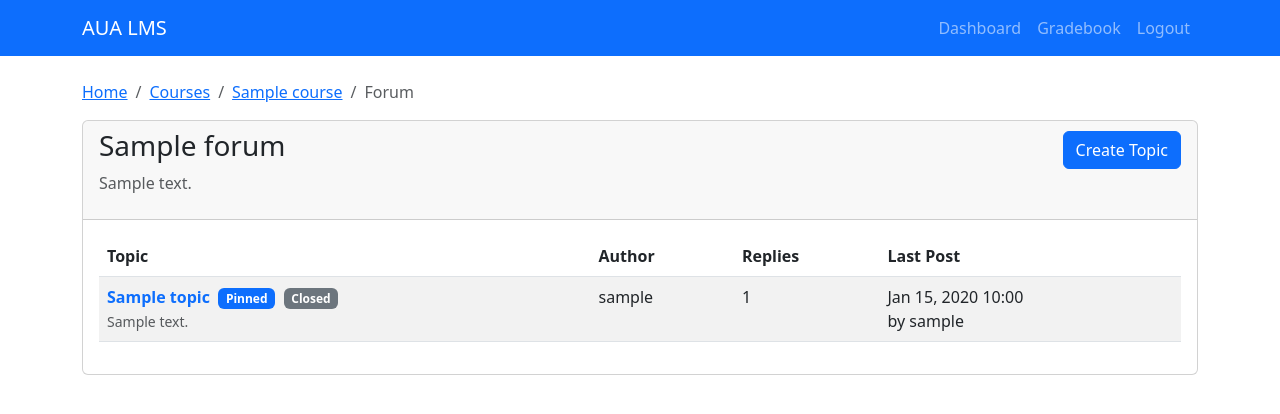
After one commit to AL-ANWARTECH/AUA_lms, a Django app: page /forum/1/ in a window 1280 px wide. The commit adds this page. Shown: the top 414 px of the page. Run offline with Django 5.2, Linux system fonts and the light colour scheme; a user stored in the database is signed in; tables that the repository leaves empty hold one stand-in row (values such as "Sample post").

Commit message:
feat(forum): implement discussion forum system for courses

```diff
--- a/core/urls.py
+++ b/core/urls.py
@@ -31,4 +31,8 @@ urlpatterns = [
     path('gradebook/student/', views.student_gradebook, name='student_gradebook'),
     path('gradebook/instructor/<int:course_pk>/', views.instructor_gradebook, name='instructor_gradebook'),
     path('grade/<int:enrollment_pk>/<str:grade_type>/<int:item_pk>/', views.record_grade, name='record_grade'),
+    path('forum/<int:course_pk>/', views.course_forum, name='course_forum'),
+    path('forum/<int:forum_pk>/topic/create/', views.create_topic, name='create_topic'),
+    path('topic/<int:topic_pk>/', views.topic_detail, name='topic_detail'),
+    path('topic/<int:topic_pk>/post/create/', views.create_post, name='create_post'),
 ]
--- a/core/views.py
+++ b/core/views.py
@@ -7,7 +7,7 @@ from django.urls import reverse_lazy
 from django.db.models import Q
 from django.shortcuts import redirect
 from .forms import CustomUserCreationForm
-from .models import Course, Category, Module, Enrollment, Lesson, Quiz, Question, AnswerOption, QuizAttempt, QuizAnswer, Assignment, Submission, Grade, CourseGrade
+from .models import Course, Category, Module, Enrollment, Lesson, Quiz, Question, AnswerOption, QuizAttempt, QuizAnswer, Assignment, Submission, Grade, CourseGrade, Forum, Topic, Post, TopicTag
 
 class CustomLoginView(LoginView):
     template_name = 'core/login.html'
@@ -161,6 +161,8 @@ def create_course(request):
         form = CourseForm(request.POST, request.FILES, user=request.user)
         if form.is_valid():
             course = form.save()
+            # Create forum for the course automatically
+            Forum.objects.create(course=course)
             return redirect('course_detail', pk=course.pk)
     else:
         from .course_forms import CourseForm
@@ -762,6 +764,144 @@ def record_grade(request, enrollment_pk, grade_type, item_pk):
     redirect_url = request.POST.get('redirect_url', 'dashboard')
     return redirect(redirect_url)
 
+@login_required
+def course_forum(request, course_pk):
+    """Show course forum with topics"""
+    course = get_object_or_404(Course, pk=course_pk)
+
+    # Check if user is enrolled in the course
+    is_enrolled = False
+    if request.user.is_authenticated and request.user.role == 'student':
+        is_enrolled = Enrollment.objects.filter(student=request.user, course=course).exists()
+
+    # Check if user is the instructor
+    is_instructor = (request.user.role == 'instructor' and course.instructor == request.user)
+
+    # Only enrolled students and instructors can access the forum
+    if not (is_enrolled or is_instructor):
+        messages.error(request, "You must be enrolled in the course to access the forum.")
+        return redirect('course_detail', pk=course.pk)
+
+    # Get forum for this course
+    forum, created = Forum.objects.get_or_create(course=course)
+
+    # Get topics for this forum
+    topics = forum.topics.all().prefetch_related('author', 'posts')
+
+    context = {
+        'course': course,
+        'forum': forum,
+        'topics': topics
+    }
+    return render(request, 'core/course_forum.html', context)
+
+@login_required
+def create_topic(request, forum_pk):
+    """Create a new topic in a forum"""
+    forum = get_object_or_404(Forum, pk=forum_pk)
+    course = forum.course
+
+    # Check if user is enrolled in the course
+    is_enrolled = False
+    if request.user.role == 'student':
+        is_enrolled = Enrollment.objects.filter(student=request.user, course=course).exists()
+
+    # Check if user is the instructor
+    is_instructor = (request.user.role == 'instructor' and course.instructor == request.user)
+
+    # Only enrolled students and instructors can create topics
+    if not (is_enrolled or is_instructor):
+        messages.error(request, "You must be enrolled in the course to create topics.")
+        return redirect('course_forum', course_pk=course.pk)
+
+    if request.method == 'POST':
+        title = request.POST.get('title', '').strip()
+        content = request.POST.get('content', '').strip()
+
+        if title and content:
+            topic = Topic.objects.create(
+                forum=forum,
+                title=title,
+                content=content,
+                author=request.user
+            )
+            messages.success(request, f'Topic "{topic.title}" created successfully!')
+            return redirect('topic_detail', topic_pk=topic.pk)
+        else:
+            messages.error(request, "Please fill in both title and content.")
+
+    context = {
+        'forum': forum,
+        'course': course
+    }
+    return render(request, 'core/create_topic.html', context)
+
+@login_required
+def topic_detail(request, topic_pk):
+    """Show topic with all its posts"""
+    topic = get_object_or_404(Topic, pk=topic_pk)
+    forum = topic.forum
+    course = forum.course
+
+    # Check if user is enrolled in the course
+    is_enrolled = False
+    if request.user.role == 'student':
+        is_enrolled = Enrollment.objects.filter(student=request.user, course=course).exists()
+
+    # Check if user is the instructor
+    is_instructor = (request.user.role == 'instructor' and course.instructor == request.user)
+
+    # Only enrolled students and instructors can access the topic
+    if not (is_enrolled or is_instructor):
+        messages.error(request, "You must be enrolled in the course to access this topic.")
+        return redirect('course_forum', course_pk=course.pk)
+
+    posts = topic.posts.all().prefetch_related('author')
+
+    context = {
+        'topic': topic,
+        'forum': forum,
+        'course': course,
+        'posts': posts
+    }
+    return render(request, 'core/topic_detail.html', context)
+
+@login_required
+def create_post(request, topic_pk):
+    """Create a new post in a topic"""
+    topic = get_object_or_404(Topic, pk=topic_pk)
+    forum = topic.forum
+    course = forum.course
+
+    # Check if user is enrolled in the course
+    is_enrolled = False
+    if request.user.role == 'student':
+        is_enrolled = Enrollment.objects.filter(student=request.user, course=course).exists()
+
+    # Check if user is the instructor
+    is_instructor = (request.user.role == 'instructor' and course.instructor == request.user)
+
+    # Only enrolled students and instructors can create posts
+    if not (is_enrolled or is_instructor):
+        messages.error(request, "You must be enrolled in the course to create posts.")
+        return redirect('topic_detail', topic_pk=topic.pk)
+
+    if request.method == 'POST':
+        content = request.POST.get('content', '').strip()
+
+        if content:
+            post = Post.objects.create(
+                topic=topic,
+                content=content,
+                author=request.user
+            )
+            messages.success(request, "Post created successfully!")
+            return redirect('topic_detail', topic_pk=topic.pk)
+        else:
+            messages.error(request, "Please enter content for your post.")
+
+    return redirect('topic_detail', topic_pk=topic.pk)
+
 def logout_view(request):
     """Custom logout view"""
     from django.contrib.auth import logout
--- /dev/null
+++ b/templates/core/course_forum.html
@@ -0,0 +1,79 @@
+{% extends 'base.html' %}
+
+{% block title %}{{ course.title }} - Forum - AUA LMS{% endblock %}
+
+{% block content %}
+<div class="row">
+    <div class="col-12">
+        <nav aria-label="breadcrumb">
+            <ol class="breadcrumb">
+                <li class="breadcrumb-item"><a href="{% url 'home' %}">Home</a></li>
+                <li class="breadcrumb-item"><a href="{% url 'course_list' %}">Courses</a></li>
+                <li class="breadcrumb-item"><a href="{% url 'course_detail' course.pk %}">{{ course.title }}</a></li>
+                <li class="breadcrumb-item active">Forum</li>
+            </ol>
+        </nav>
+    </div>
+</div>
+
+<div class="row">
+    <div class="col-12">
+        <div class="card">
+            <div class="card-header">
+                <div class="d-flex justify-content-between align-items-center">
+                    <h3>{{ forum.title }}</h3>
+                    <a href="{% url 'create_topic' forum.pk %}" class="btn btn-primary">Create Topic</a>
+                </div>
+                <p class="text-muted">{{ forum.description }}</p>
+            </div>
+            <div class="card-body">
+                {% if topics %}
+                    <div class="table-responsive">
+                        <table class="table table-striped">
+                            <thead>
+                                <tr>
+                                    <th>Topic</th>
+                                    <th>Author</th>
+                                    <th>Replies</th>
+                                    <th>Last Post</th>
+                                </tr>
+                            </thead>
+                            <tbody>
+                                {% for topic in topics %}
+                                    <tr>
+                                        <td>
+                                            <a href="{% url 'topic_detail' topic.pk %}" class="text-decoration-none">
+                                                <strong>{{ topic.title }}</strong>
+                                                {% if topic.is_pinned %}
+                                                    <span class="badge bg-primary ms-1">Pinned</span>
+                                                {% endif %}
+                                                {% if topic.is_closed %}
+                                                    <span class="badge bg-secondary ms-1">Closed</span>
+                                                {% endif %}
+                                            </a>
+                                            <br>
+                                            <small class="text-muted">{{ topic.content|truncatewords:10 }}</small>
+                                        </td>
+                                        <td>{{ topic.author.username }}</td>
+                                        <td>{{ topic.posts.count }}</td>
+                                        <td>
+                                            {% if topic.posts.last %}
+                                                {{ topic.posts.last.created_at|date:"M d, Y H:i" }}<br>
+                                                by {{ topic.posts.last.author.username }}
+                                            {% else %}
+                                                No posts yet
+                                            {% endif %}
+                                        </td>
+                                    </tr>
+                                {% endfor %}
+                            </tbody>
+                        </table>
+                    </div>
+                {% else %}
+                    <p class="text-muted">No topics have been created yet. Be the first to start a discussion!</p>
+                {% endif %}
+            </div>
+        </div>
+    </div>
+</div>
+{% endblock %}
```
Also changed, not shown: core/admin.py (+31 -1 lines), core/models.py (+54 -0 lines), templates/core/course_detail.html (+9 -0 lines), templates/core/create_topic.html (added, +47 -0 lines), templates/core/forum_forms.py (added, +19 -0 lines), templates/core/topic_detail.html (added, +86 -0 lines), core/migrations/0006_topictag_alter_lesson_content_type_forum_topic_post_and_more.py (added).
